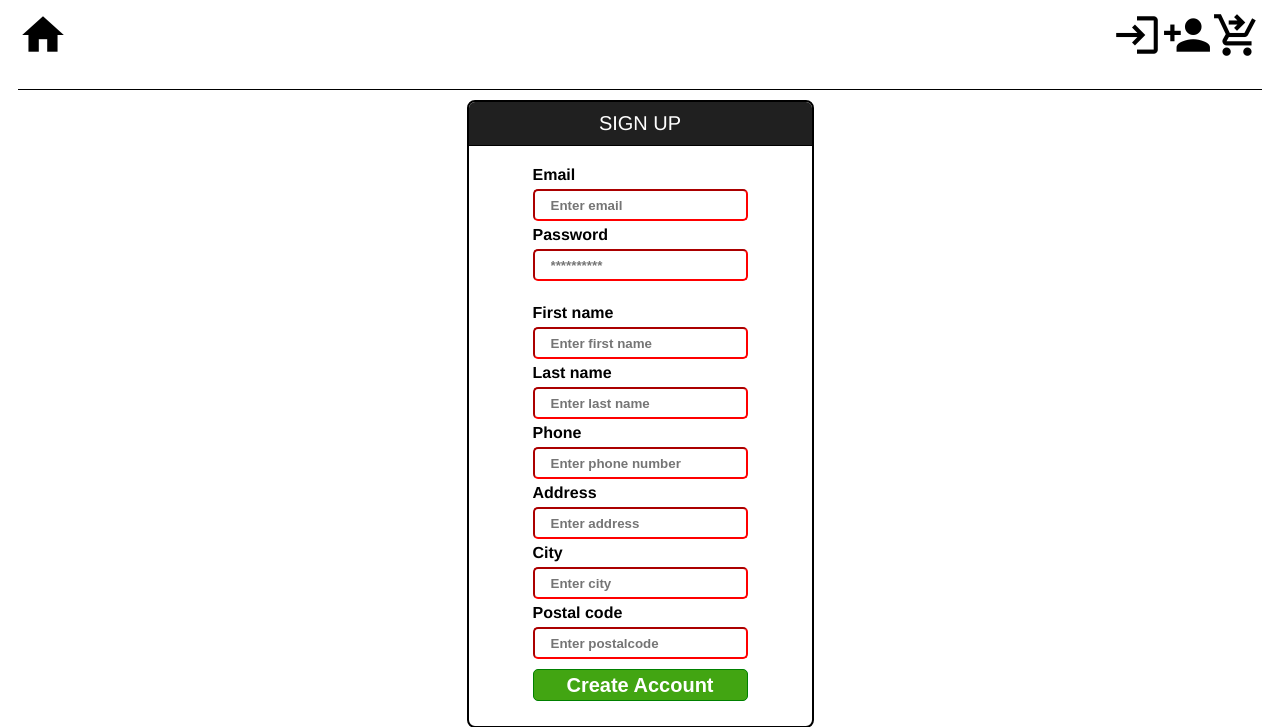
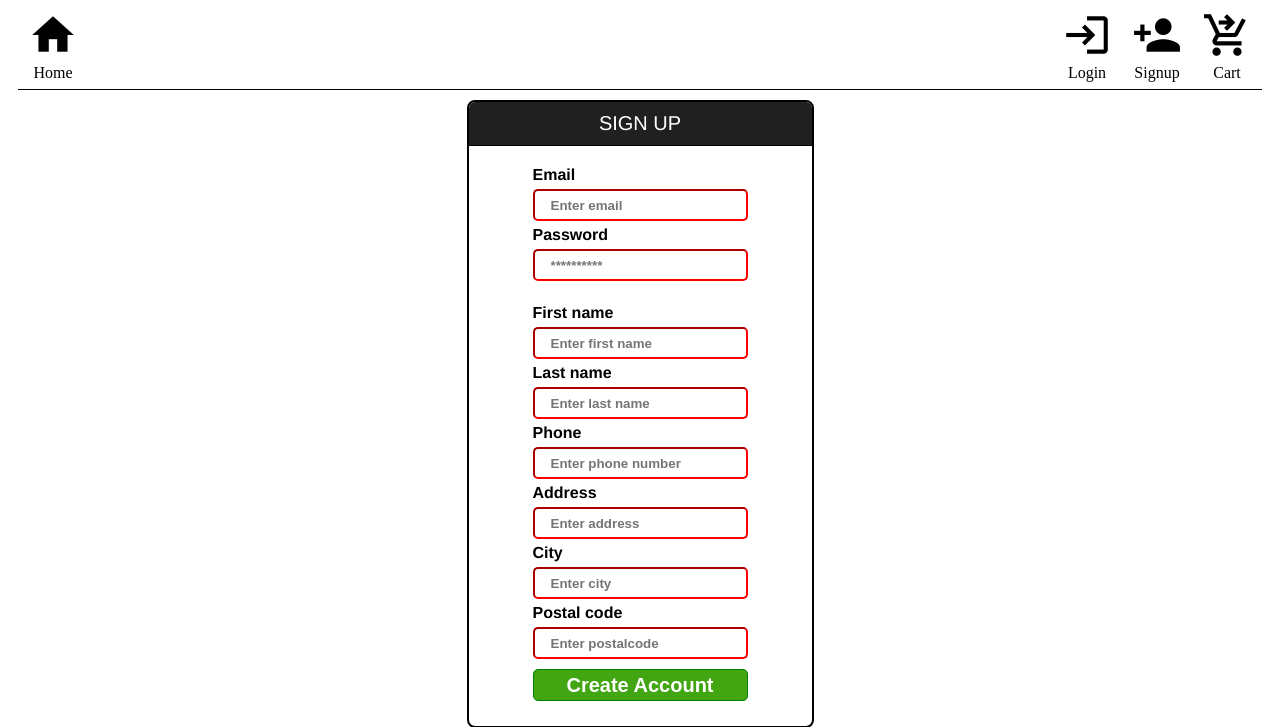
Before and after one commit to ClaudeHallard/sekai-database, a PHP site: page /register.php in a window 1280 px wide. Shown: the top 727 px of the page. Run offline with PHP 8.4, Linux system fonts and the light colour scheme.

Commit message:
Topbar styling

```diff
--- a/www/css/menu.css
+++ b/www/css/menu.css
@@ -1,27 +1,41 @@
+* {
+    box-sizing: border-box;
+}
+
 .topbar {
-  	/*position: -webkit-sticky;
-  	position: sticky;*/
 	border-bottom: 1px solid black;
 	margin: 10px;
 	top:0;
 	left:0;
 	right:0;
 	height:80px;
-	/*background-color: #cae8ca;*/
 }
 
 .cart{
+	margin: 0px 10px;
+	width: 50px;
 	float: right;
-    	position: relative;
-    	/*color: rgb(80, 0, 80);*/
+	text-align: center;
+	color: inherit;
+	text-decoration: inherit;
+}
+
+.cart a{
 	color: inherit;
 	text-decoration: inherit;
 	font-size: 50px;
 }
 
 .home{
-    	position: relative;
-    	/*color: rgb(80, 0, 80);*/
+	margin: 0px 10px;
+	width: 50px;
+	float: left;
+	text-align: center;
+	color: inherit;
+	text-decoration: inherit;
+}
+
+.home a{
 	color: inherit;
 	text-decoration: inherit;
 	font-size: 50px;
--- a/www/menu.php
+++ b/www/menu.php
@@ -1,13 +1,28 @@
 <?php
 	echo "<div class='topbar'>";
-	echo "<a href='index.php' class='home material-icons'>home</a>";
-	echo "<a href='#' class='cart material-icons'>shopping_cart_checkout</a>";
+	echo "<div class='home'>
+			<a href='index.php' class='material-icons'>home</a><br>
+			Home
+		</div>";
+	echo "<div class='cart'>
+			<a href='#' class='material-icons'>shopping_cart_checkout</a><br>
+			Cart
+		</div>";
 
 	if(!empty($_SESSION['user_id'])){
-		echo "<a href='logout.php' class='cart material-icons'>logout</a>";
+		echo "<div class='cart'>
+				<a href='logout.php' class='material-icons'>logout</a><br>
+				Cart
+			</div>";
 	}else{
-		echo "<a href='register.php' class='cart material-icons'>person_add</a>";
-		echo "<a href='login.php' class='cart material-icons'>login</a>";
+		echo "<div class='cart'>
+				<a href='register.php' class='material-icons'>person_add</a><br>
+				Signup
+			</div>";
+		echo "<div class='cart'>
+				<a href='login.php' class='material-icons'>login</a><br>
+				Login
+			</div>";
 	}
 	echo "</div>";
 ?>
```
Lines whose indentation alone changed are shown as unchanged.
